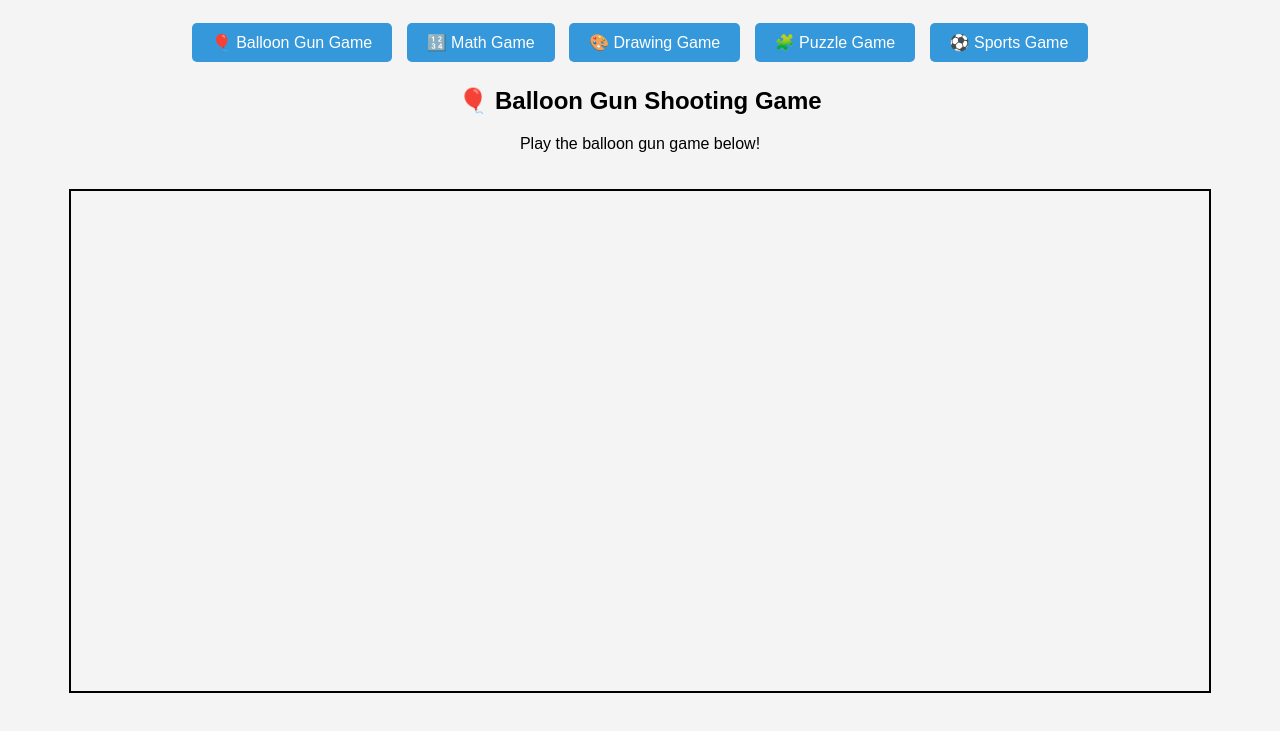
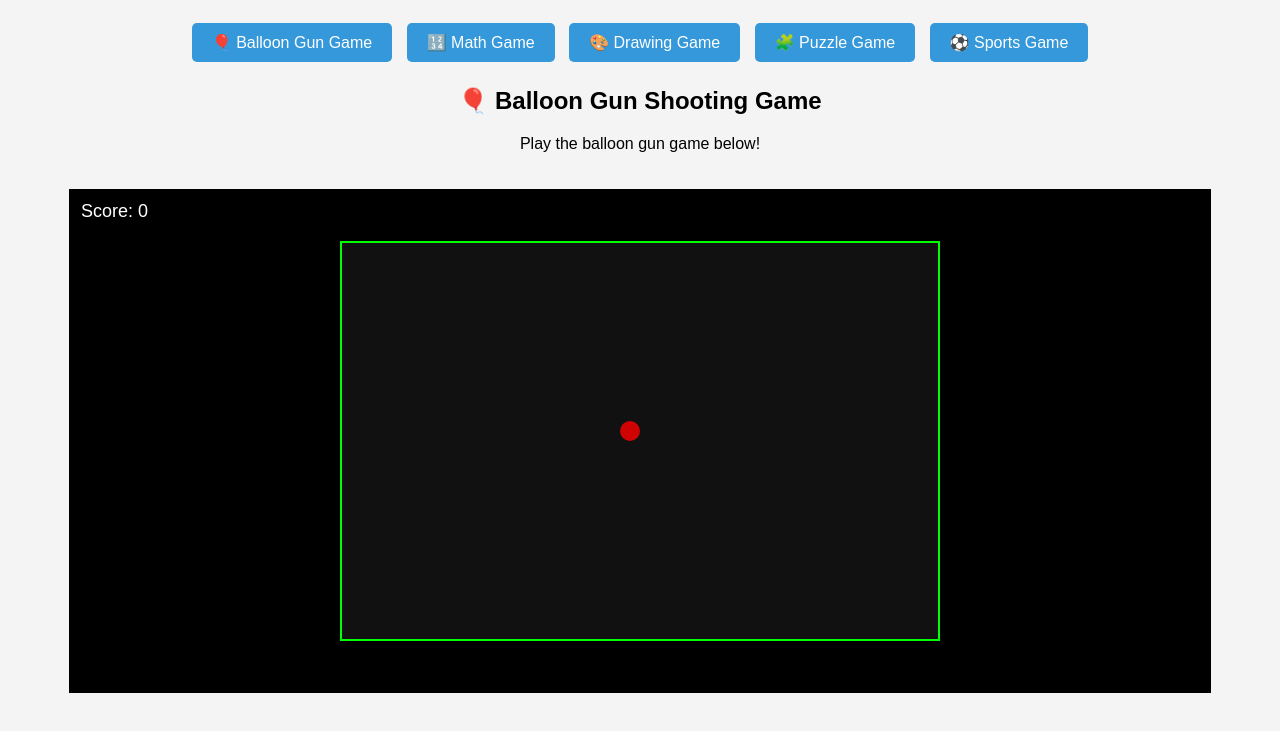
Before and after one commit to hellohacker143/game-test, a plain HTML site: page index.html in a window 1280 px wide. Shown: the part 61-792 px from the top of the page. Drawn offline with Linux system fonts and the light colour scheme; a script that the page names is missing.

Commit message:
Update index.html

```diff
--- a/index.html
+++ b/index.html
@@ -69,7 +69,7 @@
     <div class="tab-content active" id="tab1">
         <h2>🎈 Balloon Gun Shooting Game</h2>
         <p>Play the balloon gun game below!</p>
-        <iframe src="file:///C:/Users/Sai/Desktop/mix%20game/ballon%20gun.html"></iframe>
+        <iframe src="https://github.com/hellohacker143/game-test/blob/main/ballon%20gun.html"></iframe>
     </div>
 
     <div class="tab-content" id="tab2">
```
